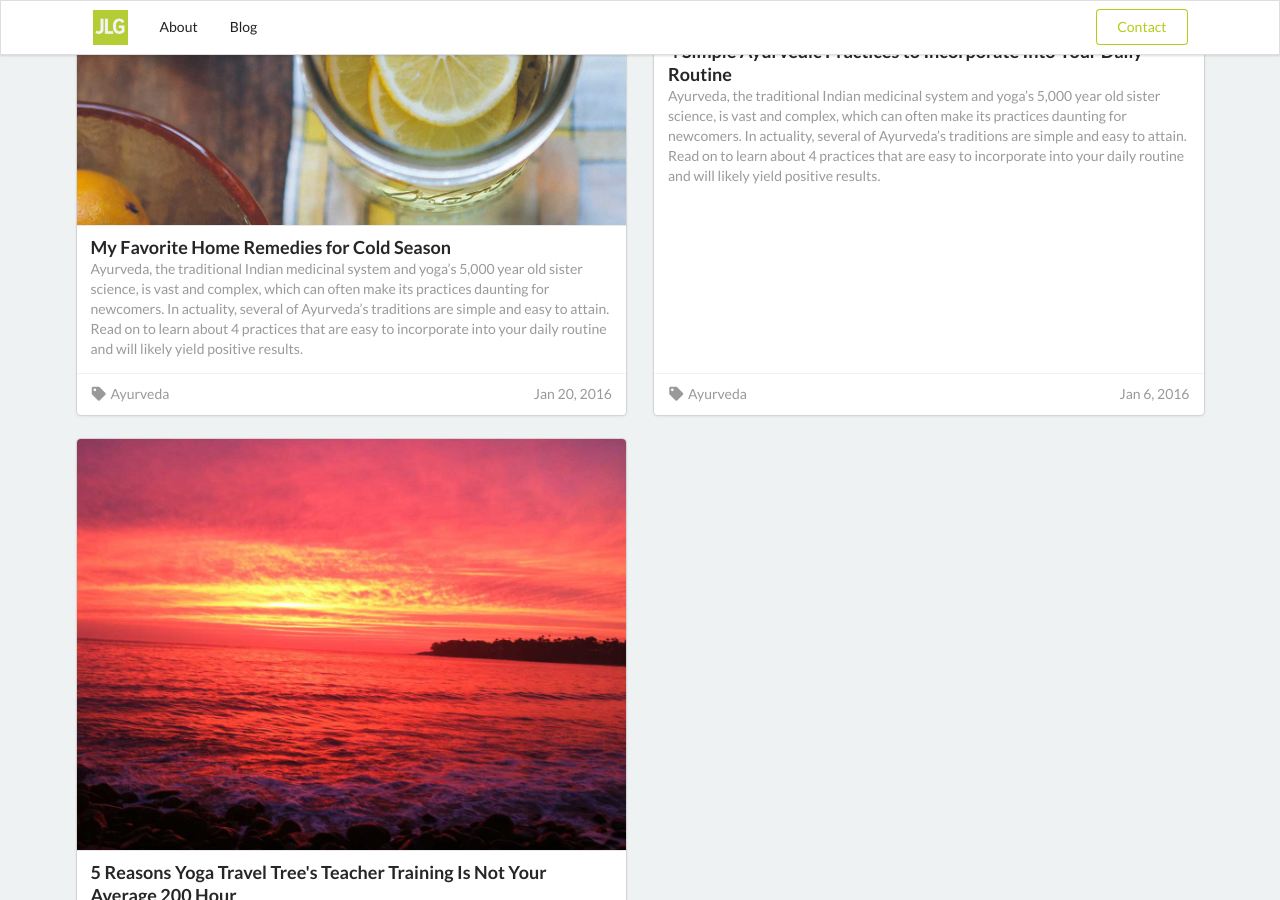
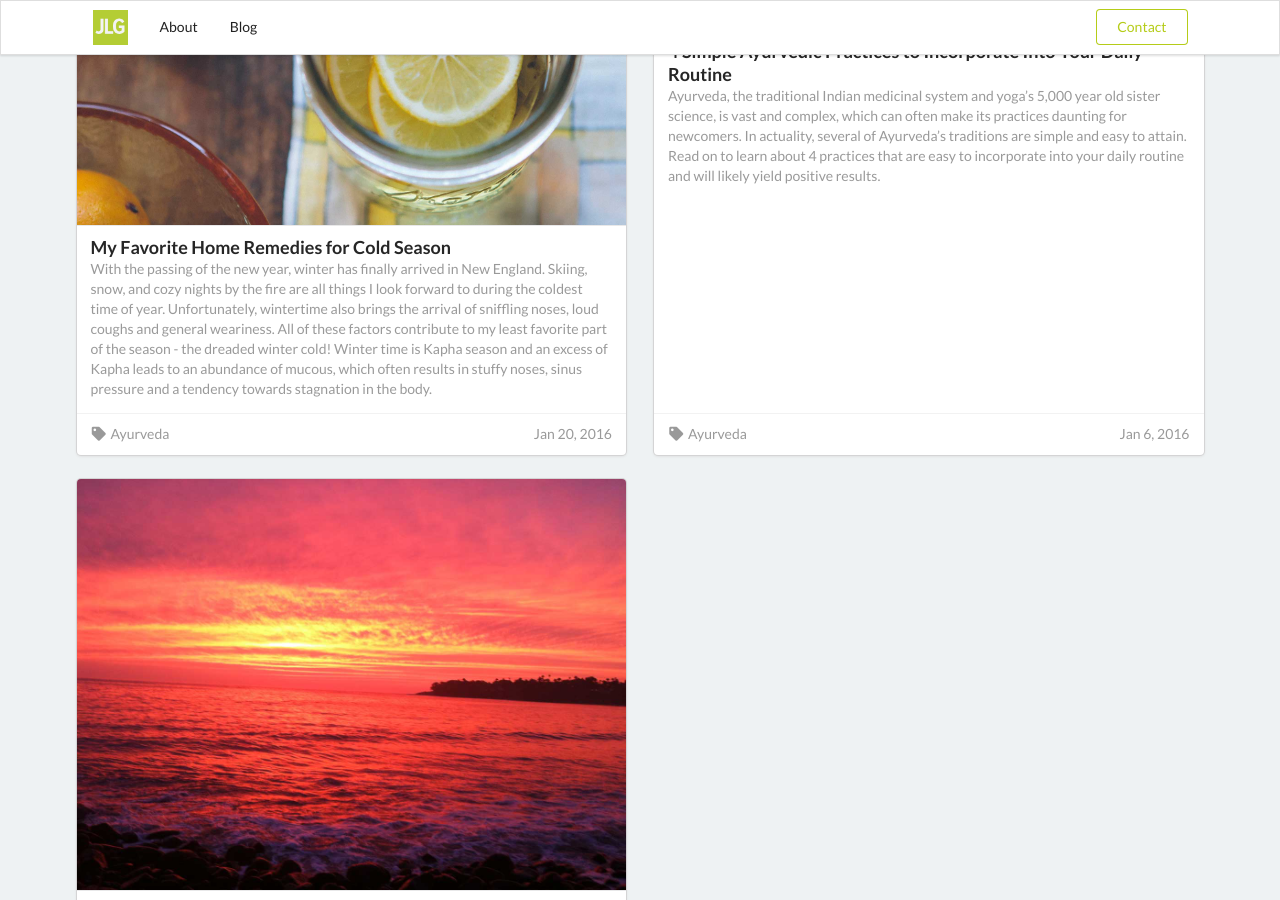
Before and after one commit to yogi-jerz/yogi-jerz.github.io, a Jekyll site: the page built from index.html, in a window 1280 px wide and 900 px high, scrolled down 2072 px. Built offline with Jekyll 4.4.1, drawn with Linux system fonts in a browser that asks for light colours; nearby versions of some CDN libraries; the list of posts is cut into pages by our own code.

```diff
--- a/_posts/2016-01-20-my-favorite-home-remedies-for-cold-season.markdown
+++ b/_posts/2016-01-20-my-favorite-home-remedies-for-cold-season.markdown
@@ -6,7 +6,7 @@
 categories: Ayurveda
 featured-image: /images/lemon-tea-featured.jpg
 thumbnail:  /images/lemon-tea-thumb.jpg
-description: Ayurveda, the traditional Indian medicinal system and yoga’s 5,000 year old sister science, is vast and complex, which can often make its practices daunting for newcomers. In actuality, several of Ayurveda’s traditions are simple and easy to attain. Read on to learn about 4 practices that are easy to incorporate into your daily routine and will likely yield positive results.
+description: With the passing of the new year, winter has finally arrived in New England. Skiing, snow, and cozy nights by the fire are all things I look forward to during the coldest time of year. Unfortunately, wintertime also brings the arrival of sniffling noses, loud coughs and general weariness. All of these factors contribute to my least favorite part of the season - the dreaded winter cold! Winter time is Kapha season and an excess of Kapha leads to an abundance of mucous, which often results in stuffy noses, sinus pressure and a tendency towards stagnation in the body.
 author: Jersey Griggs
 author-image: /images/jersey-square.jpg
 ---
```
